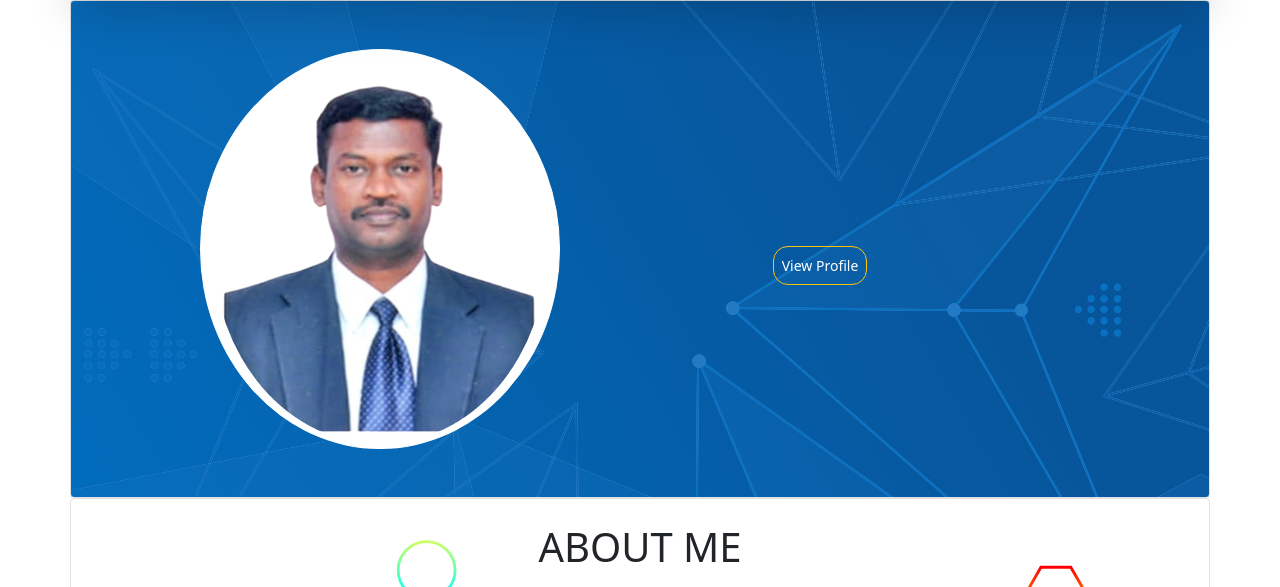
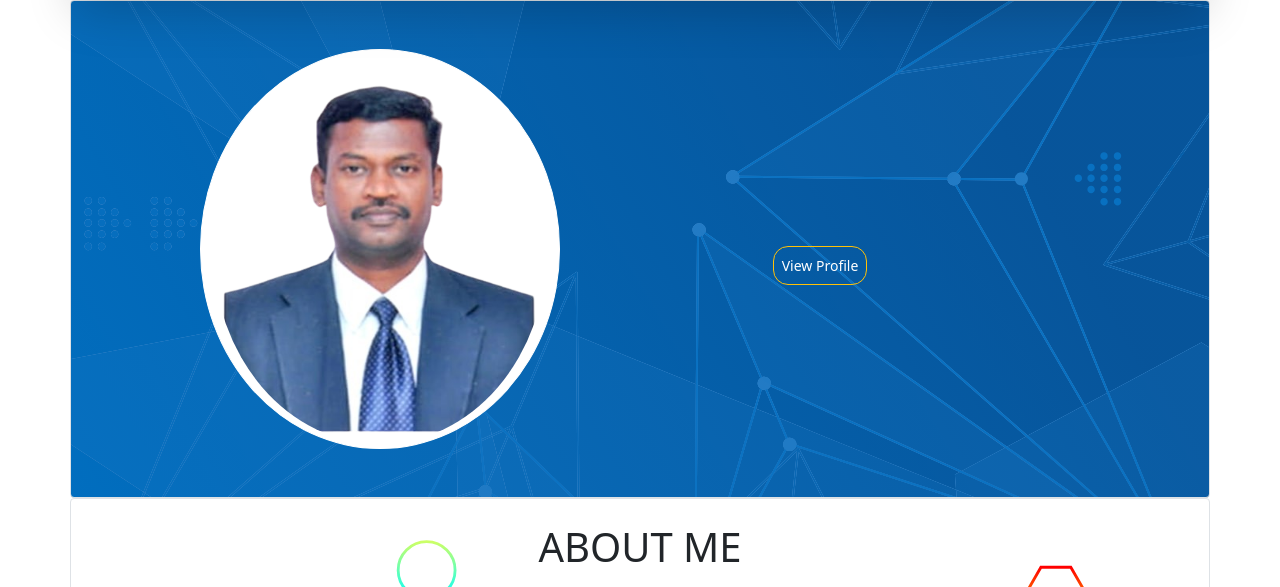
Before and after one commit to Tamilmanidms/tamilmanidms, a Flask app: page / in a window 1280 px wide. Shown: the part 80-667 px from the top of the page. Run offline with Flask 3, Linux system fonts and the light colour scheme; data that the repository does not hold is empty; parts of the project's set-up code (start-up, migrations or seed data) failed here and were passed over; some libraries are stand-ins or nearby versions.

Commit message:
Update index.html

```diff
--- a/tamilmani/template/index.html
+++ b/tamilmani/template/index.html
@@ -7,6 +7,14 @@
     background: linear-gradient(to right, rgba(0, 98, 185, 0.8), rgba(0, 98, 185, 0.8)), url(static/img/bg.svg);
     background-attachment: fixed;
     background-size: cover;
+background-attachment: fixed;
+
+
+  background-attachment: fixed; /* Keeps the background fixed */
+  background-size: cover; /* Ensures it covers the viewport */
+  background-repeat: no-repeat;
+  background-position: center;
+}
 }
 html {
     scroll-behavior: smooth;
```
